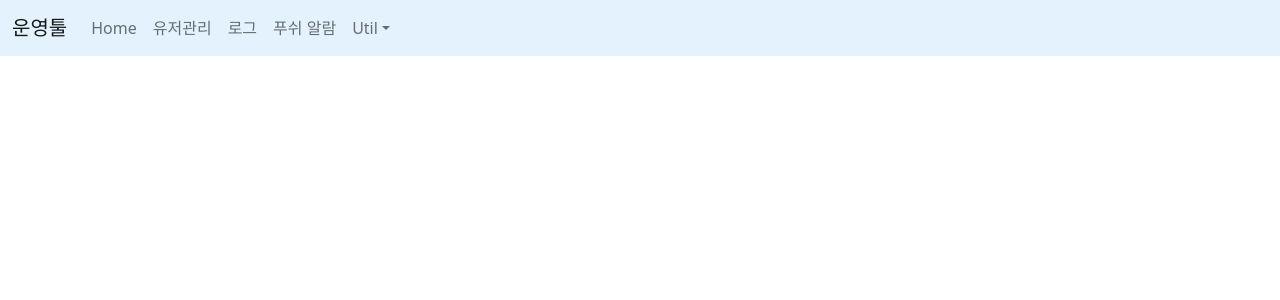
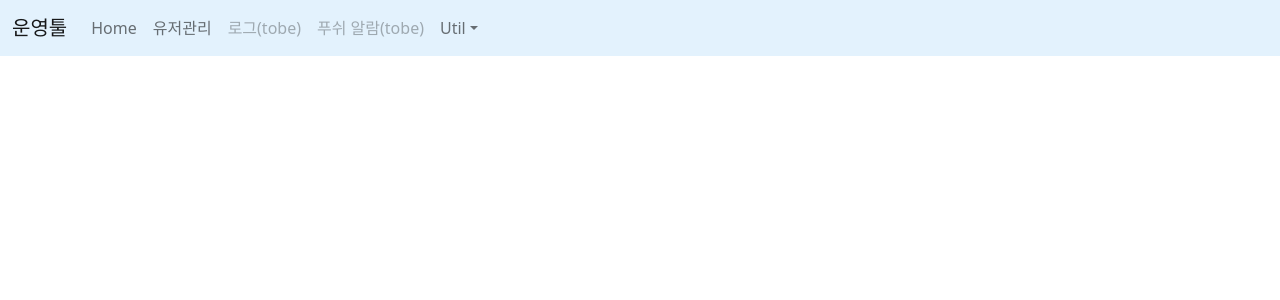
Before and after one commit to moonsumhi/django_vue_mysql_SimpleGameTool, a Django app: page / in a window 1280 px wide. Shown: the top 300 px of the page. Run offline with Django 4.2, Linux system fonts and the light colour scheme; some libraries are stand-ins or nearby versions.

Commit message:
[UPDATE] category set disabled

```diff
--- a/templates/base.html
+++ b/templates/base.html
@@ -30,10 +30,10 @@
           <a class="nav-link" href="{% url 'users:index' %}">유저관리</a>
         </li>
         <li class="nav-item">
-          <a class="nav-link" href="#">로그</a>
+          <a class="nav-link disabled" href="#">로그(tobe)</a>
         </li>
         <li class="nav-item">
-          <a class="nav-link" href="#">푸쉬 알람</a>
+          <a class="nav-link disabled" href="#">푸쉬 알람(tobe)</a>
         </li>
         <li class="nav-item dropdown">
             <a class="nav-link dropdown-toggle" href="#" role="button" data-bs-toggle="dropdown">Util</a>
```
Also changed, not shown: search_users/templates/search_users/user_index.html (line endings or trailing spaces).
